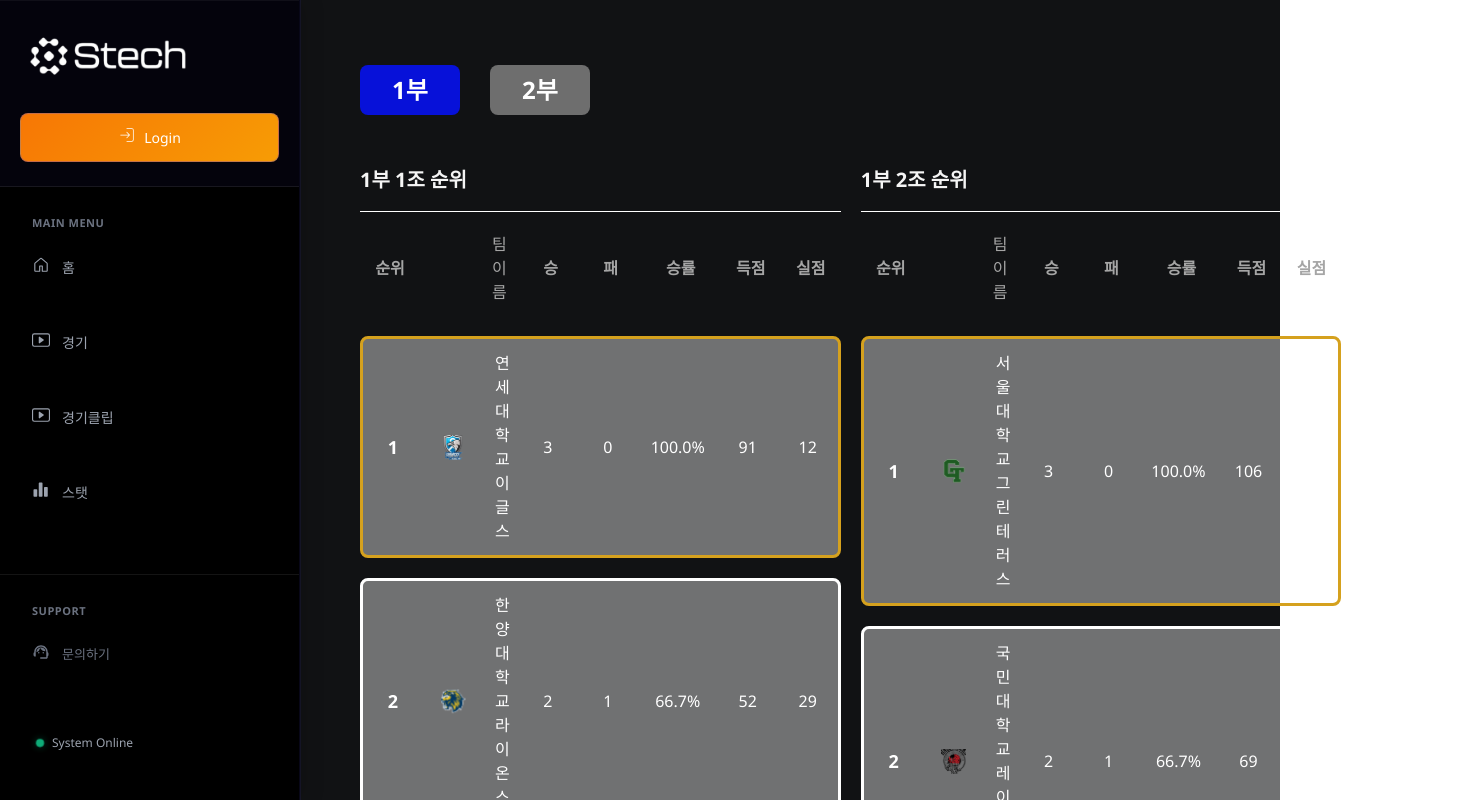
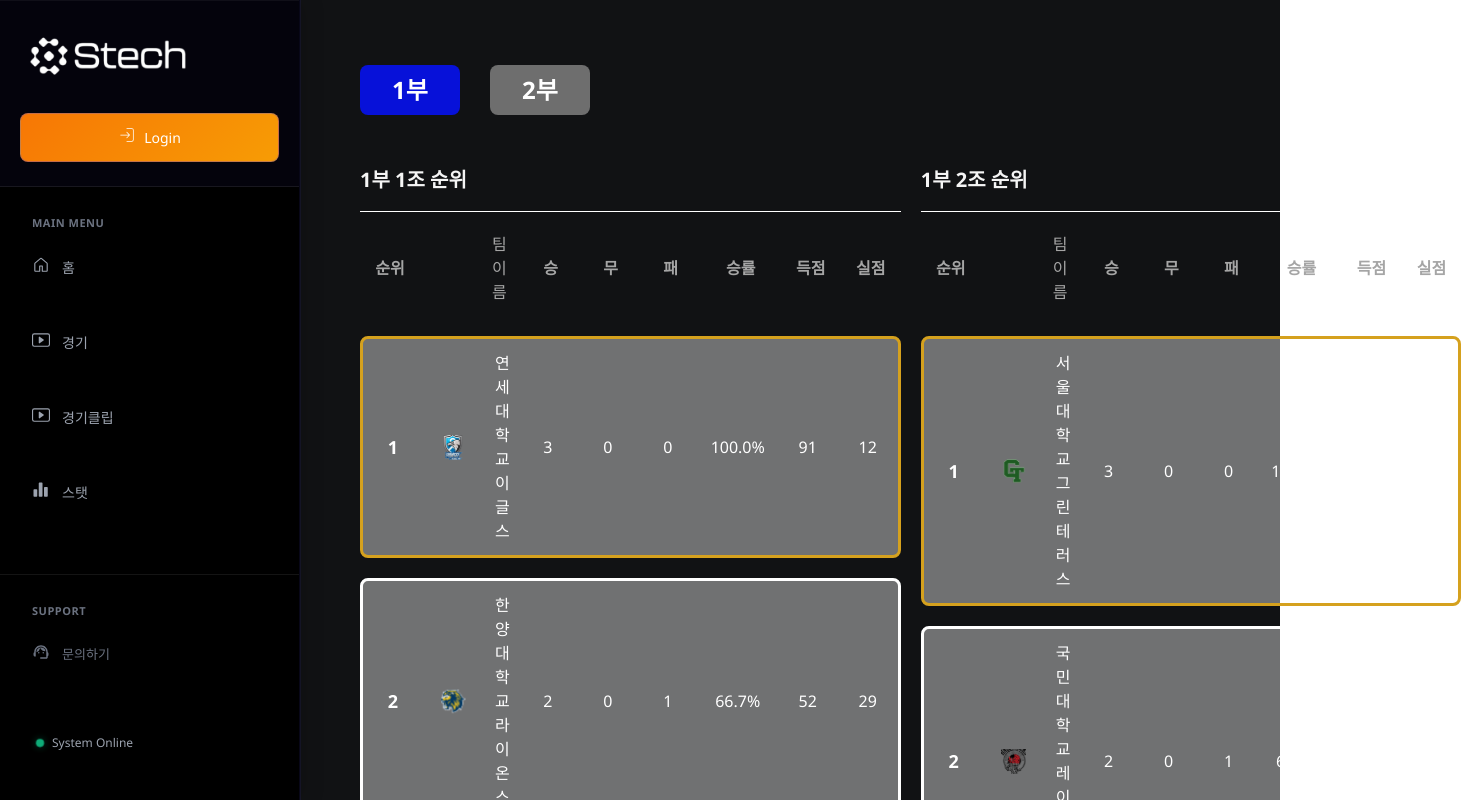
Before and after one commit to ceh1502/STECH_2025_7, a React (Create React App) app in the folder Front/: page /service/guest/stat in a window 1280 px wide. Shown: the top 800 px of the page, 1461 px wide, since content can reach past the window. Built offline with nearby package versions, Linux system fonts and the light colour scheme.

Commit message:
조별 순위 로직 추가

```diff
--- a/Front/src/components/Stat/StatTeam.css
+++ b/Front/src/components/Stat/StatTeam.css
@@ -65,7 +65,7 @@
 /* 헤더 행 */
 .standings-header {
   display: grid;
-  grid-template-columns: 3.75rem 3.75rem 1fr 3.75rem 3.75rem 5rem 3.75rem 3.75rem;
+  grid-template-columns: 3.75rem 3.75rem 1fr 3.75rem 3.75rem 3.75rem 5rem 3.75rem 3.75rem;
   font-weight: bold;
   color: #A5A5A5;
   padding-top: 0.5rem;
@@ -74,7 +74,7 @@
 /* 데이터 행 */
 .standings-row {
   display: grid;
-  grid-template-columns: 3.75rem 3.75rem 1fr 3.75rem 3.75rem 5rem 3.75rem 3.75rem;
+  grid-template-columns: 3.75rem 3.75rem 1fr 3.75rem 3.75rem 3.75rem 5rem 3.75rem 3.75rem;
   border-radius: 0.5rem;
   background-color: rgba(255, 255, 255, 0.40);
   transition: background-color 0.2s;
--- a/Front/src/components/Stat/StatTeam.js
+++ b/Front/src/components/Stat/StatTeam.js
@@ -10,7 +10,9 @@ function calculateGroupStandings(group) {
     standings[team] = {
       name: team,
       wins: 0,
+      draws: 0,
       losses: 0,
+      points: 0, // 승점
       pointsFor: 0,
       pointsAgainst: 0,
       games: 0,
@@ -20,6 +22,7 @@ function calculateGroupStandings(group) {
   // 경기 결과 반영
   group.matches.forEach((match) => {
     if (match.homeScore !== null && match.awayScore !== null) {
+      // 득점/실점 기록
       standings[match.home].pointsFor += match.homeScore;
       standings[match.home].pointsAgainst += match.awayScore;
       standings[match.home].games++;
@@ -28,17 +31,61 @@ function calculateGroupStandings(group) {
       standings[match.away].pointsAgainst += match.homeScore;
       standings[match.away].games++;
 
-      if (match.winner === match.home) {
+      // 승부 결과에 따른 승점 부여
+      if (match.homeScore > match.awayScore) {
+        // 홈팀 승리
         standings[match.home].wins++;
+        standings[match.home].points += 3;
         standings[match.away].losses++;
+        standings[match.away].points += 0;
+      } else if (match.homeScore < match.awayScore) {
+        // 원정팀 승리
+        standings[match.away].wins++;
+        standings[match.away].points += 3;
+        standings[match.home].losses++;
+        standings[match.home].points += 0;
       } else {
-        standings[match.away].wins++;
-        standings[match.home].losses++;
+        // 무승부
+        standings[match.home].draws++;
+        standings[match.home].points += 1;
+        standings[match.away].draws++;
+        standings[match.away].points += 1;
       }
     }
   });
 
-  // 승률 계산 및 순위 정렬
+  // 상호 전적 계산 함수 (승점 동률 시 사용)
+  function getHeadToHeadRecord(teamA, teamB) {
+    const h2h = {
+      [teamA]: { points: 0, pointsFor: 0, pointsAgainst: 0 },
+      [teamB]: { points: 0, pointsFor: 0, pointsAgainst: 0 }
+    };
+
+    group.matches.forEach((match) => {
+      if ((match.home === teamA && match.away === teamB) ||
+          (match.home === teamB && match.away === teamA)) {
+        if (match.homeScore !== null && match.awayScore !== null) {
+          h2h[match.home].pointsFor += match.homeScore;
+          h2h[match.home].pointsAgainst += match.awayScore;
+          h2h[match.away].pointsFor += match.awayScore;
+          h2h[match.away].pointsAgainst += match.homeScore;
+
+          if (match.homeScore > match.awayScore) {
+            h2h[match.home].points += 3;
+          } else if (match.homeScore < match.awayScore) {
+            h2h[match.away].points += 3;
+          } else {
+            h2h[match.home].points += 1;
+            h2h[match.away].points += 1;
+          }
+        }
+      }
+    });
+
+    return h2h;
+  }
+
+  // 순위 정렬
   const sortedStandings = Object.values(standings)
     .map((team) => ({
       ...team,
@@ -46,12 +93,33 @@ function calculateGroupStandings(group) {
       pointsDiff: team.pointsFor - team.pointsAgainst,
     }))
     .sort((a, b) => {
-      if (a.wins !== b.wins) return b.wins - a.wins;
-      return b.pointsDiff - a.pointsDiff;
+      // 1. 승점 비교
+      if (a.points !== b.points) return b.points - a.points;
+
+      // 2. 승점 동률 시 상호 전적 비교
+      const h2h = getHeadToHeadRecord(a.name, b.name);
+      if (h2h[a.name].points !== h2h[b.name].points) {
+        return h2h[b.name].points - h2h[a.name].points;
+      }
+
+      // 3. 상호 전적도 동률 시 상호 전적 득실차
+      const h2hDiffA = h2h[a.name].pointsFor - h2h[a.name].pointsAgainst;
+      const h2hDiffB = h2h[b.name].pointsFor - h2h[b.name].pointsAgainst;
+      if (h2hDiffA !== h2hDiffB) return h2hDiffB - h2hDiffA;
+
+      // 4. 전체 득실차 비교
+      if (a.pointsDiff !== b.pointsDiff) return b.pointsDiff - a.pointsDiff;
+
+      // 5. 다득점 비교
+      if (a.pointsFor !== b.pointsFor) return b.pointsFor - a.pointsFor;
+
+      // 6. 최소실점 비교
+      return a.pointsAgainst - b.pointsAgainst;
     });
 
   return sortedStandings;
 }
+
 
 // 그룹 순위표 컴포넌트 (분리됨)
 export function GroupStandings({currentDivision, group, teams = []}) {
@@ -80,6 +148,7 @@ export function GroupStandings({currentDivision, group, teams = []}) {
           <div className="standings-cell"></div>
           <div className="standings-cell team-cell title">팀 이름</div>
           <div className="standings-cell">승</div>
+          <div className="standings-cell">무</div>
           <div className="standings-cell">패</div>
           <div className="standings-cell">승률</div>
           <div className="standings-cell">득점</div>
@@ -106,6 +175,7 @@ export function GroupStandings({currentDivision, group, teams = []}) {
               </div>
               <div className="standings-cell team-cell">{team.name}</div>
               <div className="standings-cell stat-cell">{team.wins}</div>
+              <div className="standings-cell stat-cell">{team.draws}</div>
               <div className="standings-cell stat-cell">{team.losses}</div>
               <div className="standings-cell stat-cell">{team.winRate}%</div>
               <div className="standings-cell stat-cell">{team.pointsFor}</div>
```
